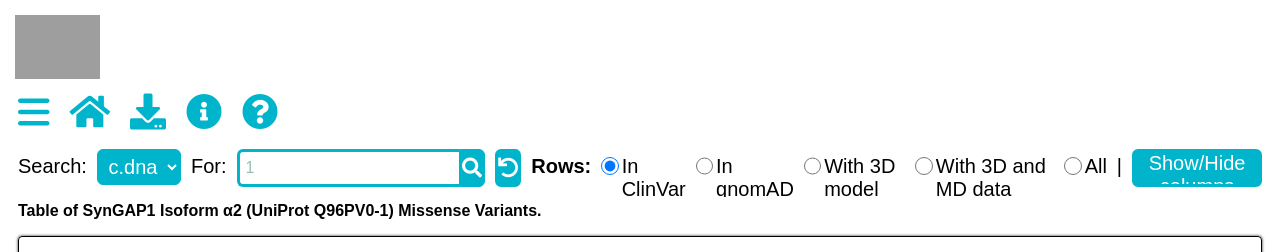
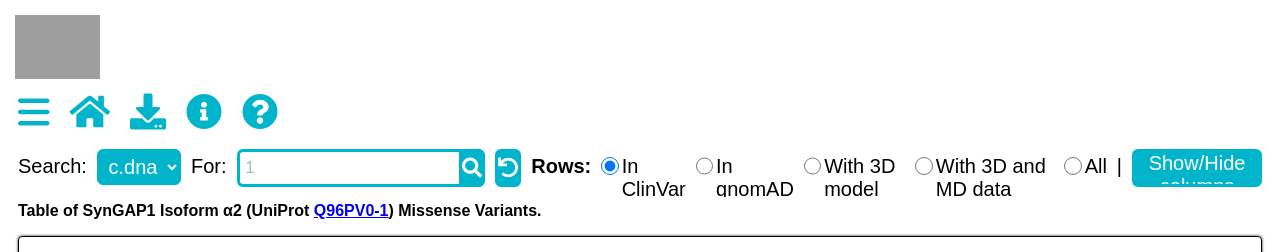
Before and after one commit to jvlehtonen/SGM_site, a PHP site: page /table/index.php?q=1 in a window 1280 px wide. Shown: the top 252 px of the page. Run offline with PHP 8.4, Linux system fonts and the light colour scheme; data that the repository does not hold is empty; some libraries are stand-ins or nearby versions; grey boxes are pictures that could not be loaded.

Commit message:
Add link to UniProt entry

```diff
--- a/src/table/index.php
+++ b/src/table/index.php
@@ -187,7 +187,7 @@ if ( $result = $stmt->get_result() ) {
           <li><label> <input type="checkbox" data-column-index="15"/>DOI</label></li>
         </ul>
       </div>
-    <p style="margin-top: 5px; margin-left: 10px;"><b>Table of SynGAP1 Isoform &alpha;2 (UniProt Q96PV0-1) Missense Variants.</b></p>
+    <p style="margin-top: 5px; margin-left: 10px;"><b>Table of SynGAP1 Isoform &alpha;2 (UniProt <a href="https://www.uniprot.org/uniprotkb/Q96PV0/entry" target="_blank">Q96PV0-1</a>) Missense Variants.</b></p>
     <div class="outer-wrapper">
       <div class="table-wrapper">
         <table id="mainTable" class="table table-bordered table-hover table-sm">
```
